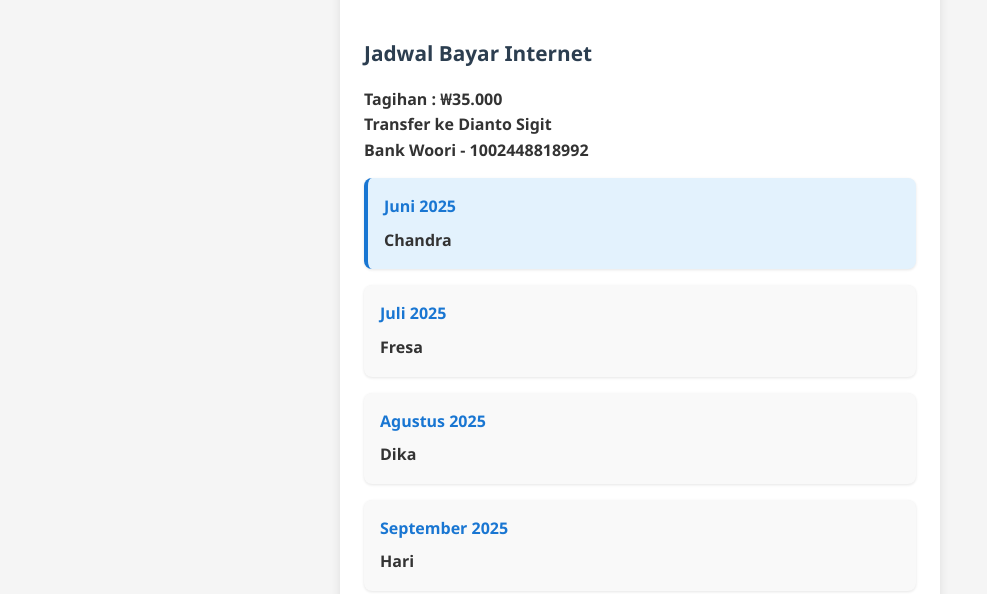
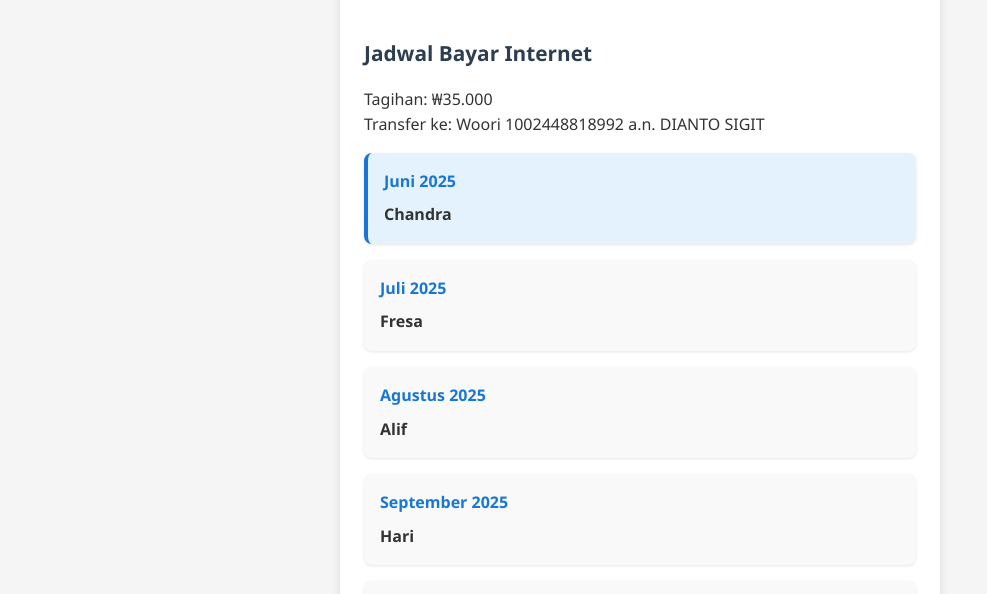
Before and after one commit to ashari-tec/asrama_bts, a plain HTML site: page index.html in a window 1280 px wide. Shown: the part 144-738 px from the top of the page, without its empty margins (0-987 px from the left). Drawn offline with Linux system fonts and the light colour scheme.

Commit message:
Update index.html

```diff
--- a/index.html
+++ b/index.html
@@ -170,6 +170,20 @@
       margin-bottom: 1rem;
       text-align: center;
     }
+
+/*.note {
+  background-color: #f9f9f9; /* Ubah warna latar belakang sesuai kebutuhan */
+ /* border-radius: 8px; /* Kelengkungan pada sudut */
+/*  padding: 10px 15px; /* Spasi di dalam elemen */
+/*  margin: 10px 0; /* Jarak dengan elemen lain */
+ /* box-shadow: 0 2px 4px rgba(0, 0, 0, 0.1); /* Memberikan sedikit bayangan agar elemen lebih menonjol */
+}
+
+.note p {
+  margin: 0; /* Menghilangkan margin default pada paragraf */
+  font-weight: normal; /* Untuk menjaga konsistensi dengan h4 */
+}
+
   </style>
 </head>
 <body>
@@ -185,12 +199,13 @@
     <div id="current-date" class="current-date"></div>
 
     <div id="internet" class="tab-content active">
-      <h2>Jadwal Bayar Internet</h2>
-      <h4>Tagihan : ₩35.000</h4>
-      <h4>Transfer ke Dianto Sigit</h4>
-      <h4>Bank Woori - 1002448818992</h4>
-      <div style="padding-top: 15px;" id="internet-schedule"></div>
-    </div>
+  <h2>Jadwal Bayar Internet</h2>
+  <div class="note">
+    <p>Tagihan: ₩35.000</p>
+    <p>Transfer ke: Woori 1002448818992 a.n. DIANTO SIGIT</p>
+  </div>
+  <div style="padding-top: 15px;" id="internet-schedule"></div>
+</div>
 
     <div id="receipt" class="tab-content">
       <h2>Jadwal Tukar Kuitansi Belanja</h2>
@@ -223,23 +238,23 @@
     // Data karyawan
     const employees = [
       'Hari', 'Ihsan', 'Dianto', 'Joko',
-      'Galang', 'Chandra', 'Fresa', 'Dika'
+      'Galang', 'Chandra', 'Fresa', 'Alif'
     ];
     // piket
 const employee = [
-      'Dianto', 'Chandra', 'Hari', 'Dika',
+      'Dianto', 'Chandra', 'Hari', 'Alif',
       'Fresa', 'Ihsan', 'Joko', 'Galang'
     ];
 
     //kuitansi
     const employe = [
-      'Dianto', 'Ihsan', 'Hari', 'Dika',
+      'Dianto', 'Ihsan', 'Hari', 'Alif',
       'Galang', 'Chandra', 'Fresa', 'Joko'
     ];
 
-    // Data karyawan pabrik (4 orang)
+    // Data karyawan pabrik (5 orang)
     const factoryEmployees = [
-      'Joko', 'Dika', 'Hari', 'Dianto'
+      'Joko', 'Qomar', 'Hari', 'Alif', 'Dianto'
     ];
 
     // Nama bulan dalam bahasa Indonesia
@@ -338,7 +353,7 @@ const employee = [
   const scheduleDiv = document.getElementById('factory-schedule');
   scheduleDiv.innerHTML = '';
 
-  // Menghitung minggu dari 1 Januari 2025 (mulai Senin)
+  // Menghitung minggu dari 6 Januari 2025 (mulai Senin)
   const baseDate = new Date(2025, 0, 6); // 6 Jan 2025 = Senin pertama
   const msPerDay = 24 * 60 * 60 * 1000;
   const daysDiff = Math.floor((currentDate - baseDate) / msPerDay);
```
